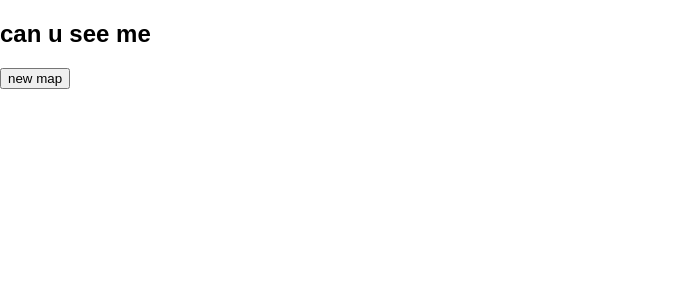
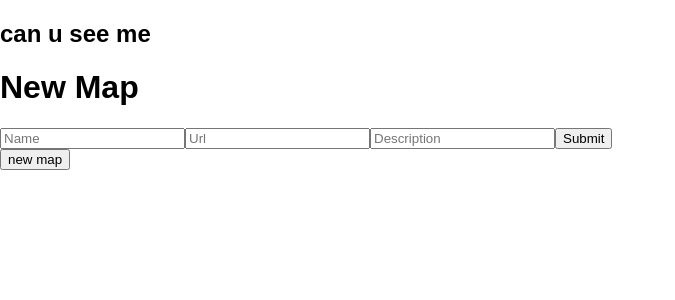
Before and after one commit to Ls777/lsmaps, a React (Create React App) app in the folder client/: page / in a window 1280 px wide. Shown: the top 300 px of the page, without its empty margins (0-675 px from the left). Built offline with nearby package versions, Linux system fonts and the light colour scheme; no server answers.

Commit message:
added formik

```diff
--- a/client/package.json
+++ b/client/package.json
@@ -4,6 +4,7 @@
   "private": true,
   "dependencies": {
     "axios": "^0.18.0",
+    "formik": "^1.1.1",
     "react": "^16.4.2",
     "react-dom": "^16.4.2",
     "react-redux": "^5.0.7",
--- a/client/src/components/NewMapForm.js
+++ b/client/src/components/NewMapForm.js
@@ -1,9 +1,37 @@
 import React, { Component } from 'react'
 import { connect } from 'react-redux'
+import { Formik, Field } from 'formik'
 import { addMap } from '../reducers/map.js'
+
+const initialValues = { name: '', url: '', description: '' }
 
 const NewMapForm = ({ addMap }) => (
   <div>
+    <h1>New Map</h1>
+    <Formik
+      initialValues={initialValues}
+      onSubmit={(values, actions) => {
+        const submitObj = {}
+        for (let key in values) {
+          if (values[key] !== initialValues[key]) {
+            submitObj[key] = values[key]
+          }
+        }
+        addMap(submitObj)
+        setTimeout(() => {
+          alert(JSON.stringify(submitObj, null, 2))
+          actions.setSubmitting(false)
+        }, 1000)
+      }}
+      render={props => (
+        <form onSubmit={props.handleSubmit}>
+          <Field type='text' name='name' placeholder='Name' required />
+          <Field type='text' name='url' placeholder='Url' />
+          <Field type='text' name='description' placeholder='Description' />
+          <button type='submit'>Submit</button>
+        </form>
+      )}
+    />
     <button onClick={() => addMap({})}>
       new map
     </button>
```
Also changed, not shown: 1 other file (tests, documents, lock files or other folders).
